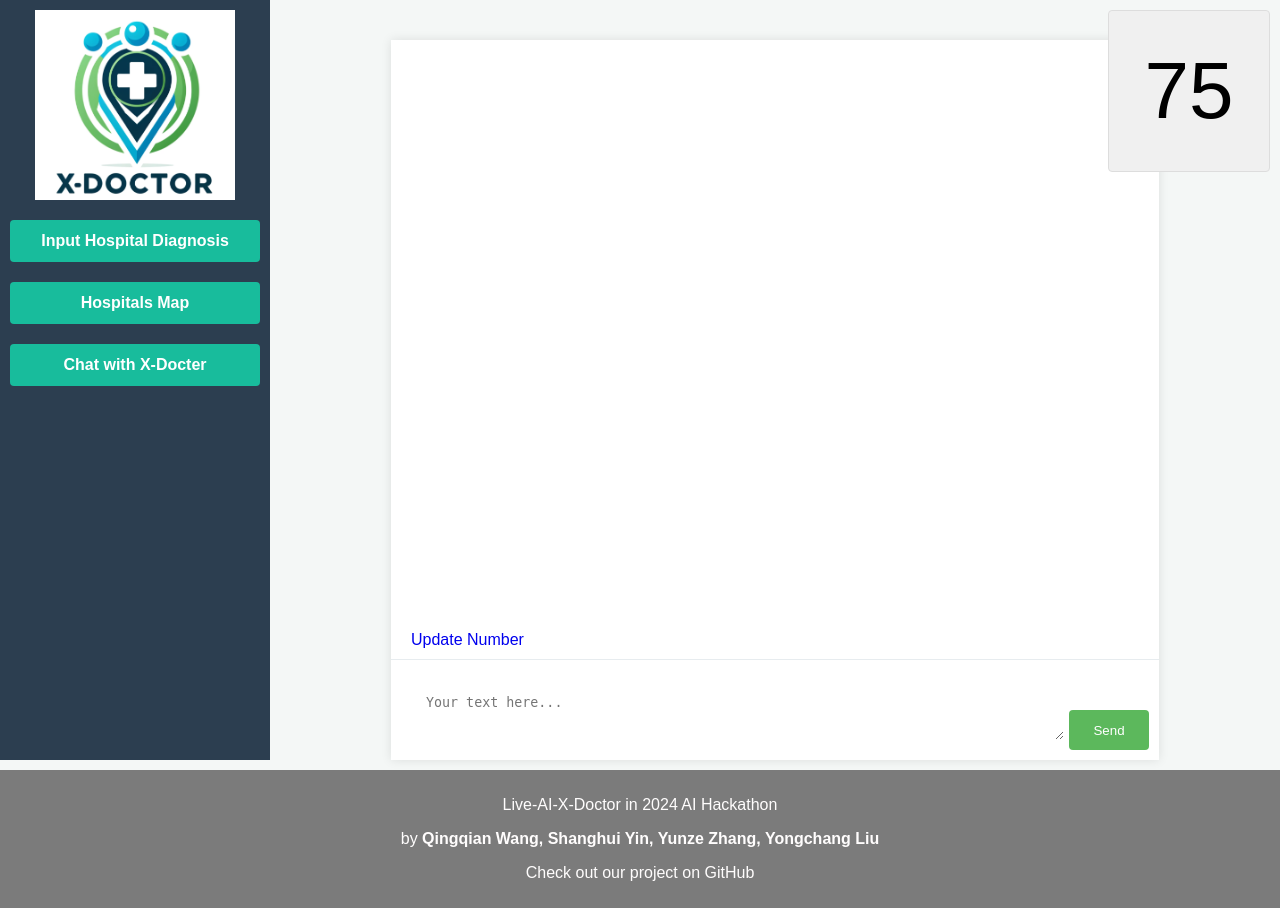
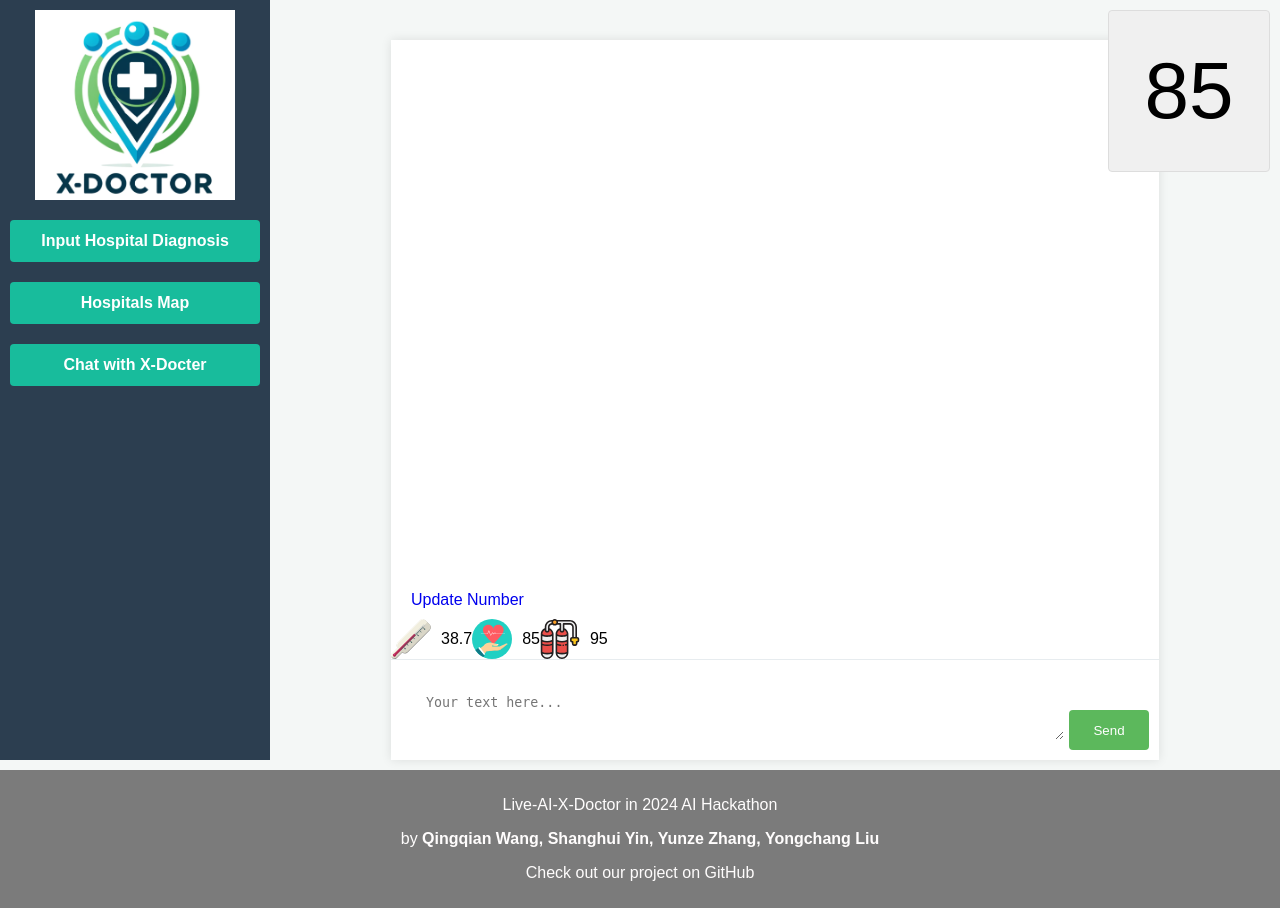
Before and after one commit to Qingqian-Wang/Live-AI-X-Doctor, a Flask app: page / in a window 1280 px wide. Run offline with Flask 3, Linux system fonts and the light colour scheme.

Commit message:
3-24 10:04

```diff
--- a/app.py
+++ b/app.py
@@ -19,7 +19,7 @@ health_rating = [75]
 @app.route('/update-number', methods=['GET'])
 def update_number():
     # Your logic to generate a new health rating
-    promt = "Now you are should follow the instruction strictly. Only Output a number, ranging from 30 to 100, to represent the patient's health condition based on the current conversation. The score should reflect the state of health, where a higher score indicates better health."
+    promt = "Now you are should follow the instruction strictly. Only Output a number, ranging from 30 to 100, to represent the patient's health condition based on the current conversation. Here are some references: A score of 100 indicates that the patient has fully recovered and is in excellent health. 90 means the patient is close to recovery. A score of 80 indicates that the patient has a minor illness (such as a cough), a score of 50 indicates that the patient is in the early stages of a serious illness, and a score of 40 indicates that the patient is seriously ill. If the patient's condition description is vague, give a relatively optimistic score. The score should reflect the state of health, where a higher score indicates better health."
     health_rating.append( interact_once(promt, dataset, False, True))
 
     # Return the new health rating as JSON
--- a/static/css/chat_styles.css
+++ b/static/css/chat_styles.css
@@ -212,3 +212,21 @@ a {
     font-size: 16px;
     cursor: pointer;
 }
+
+.bottom-right {
+    /* position: fixed; */
+    bottom: 20px;
+    right: 20px;
+    display: flex;
+    align-items: center;
+}
+
+.bottom-right svg {
+    /* 根据需要调整SVG的大小 */
+    width: 40px;
+    height: 40px;
+}
+
+.bottom-right .number {
+    margin-left: 10px; /* 数字和图标之间的距离 */
+}
--- a/templates/index.html
+++ b/templates/index.html
@@ -16,11 +16,23 @@
     </div>
 
 
+
+
+
     <div id="percentage-container" class="percentage-container">
         {{ health_rating }}
     </div>
     <a href="{{url_for('update_number')}}" type="button" method="get" class="update-button">Update Number</a>
 
+
+    <div class="bottom-right">
+        <img src="../static/image/thermometer-svgrepo-com.svg" alt="Icon" style="width: 40px; height: 40px;"> <!-- 引用SVG文件 -->
+        <span class="number">38.7</span> <!-- 显示的数字 -->
+        <img src="../static/image/cardiogram-heart-svgrepo-com.svg" alt="Icon" style="width: 40px; height: 40px;"> <!-- 引用SVG文件 -->
+        <span class="number">85</span> <!-- 显示的数字 -->
+        <img src="../static/image/oxygen-breath-svgrepo-com.svg" alt="Icon" style="width: 40px; height: 40px;"> <!-- 引用SVG文件 -->
+        <span class="number">95</span> <!-- 显示的数字 -->
+    </div>
 
     <div class="chat-footer">
         <form action="{{ url_for('conversation_input') }}" method="post" class="message-form">
```
Also changed, not shown: static/image/cardiogram-heart-svgrepo-com.svg (added), static/image/oxygen-breath-svgrepo-com.svg (added), static/image/thermometer-svgrepo-com.svg (added).
